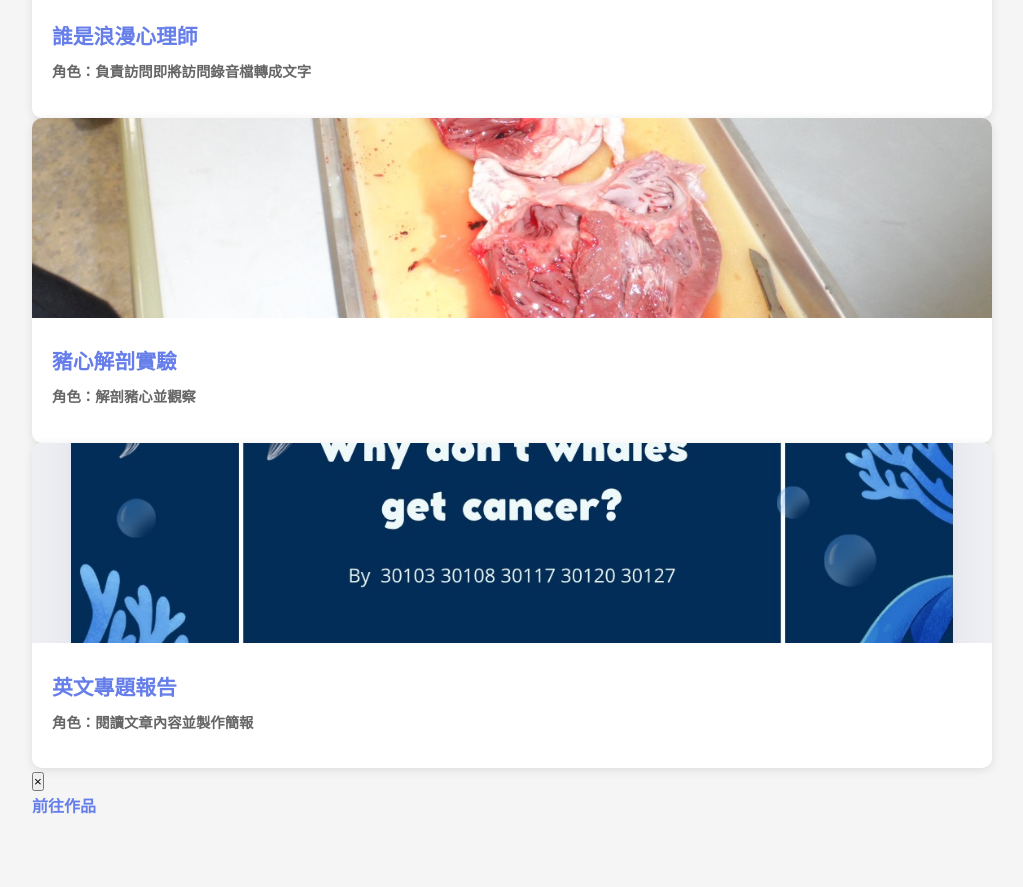
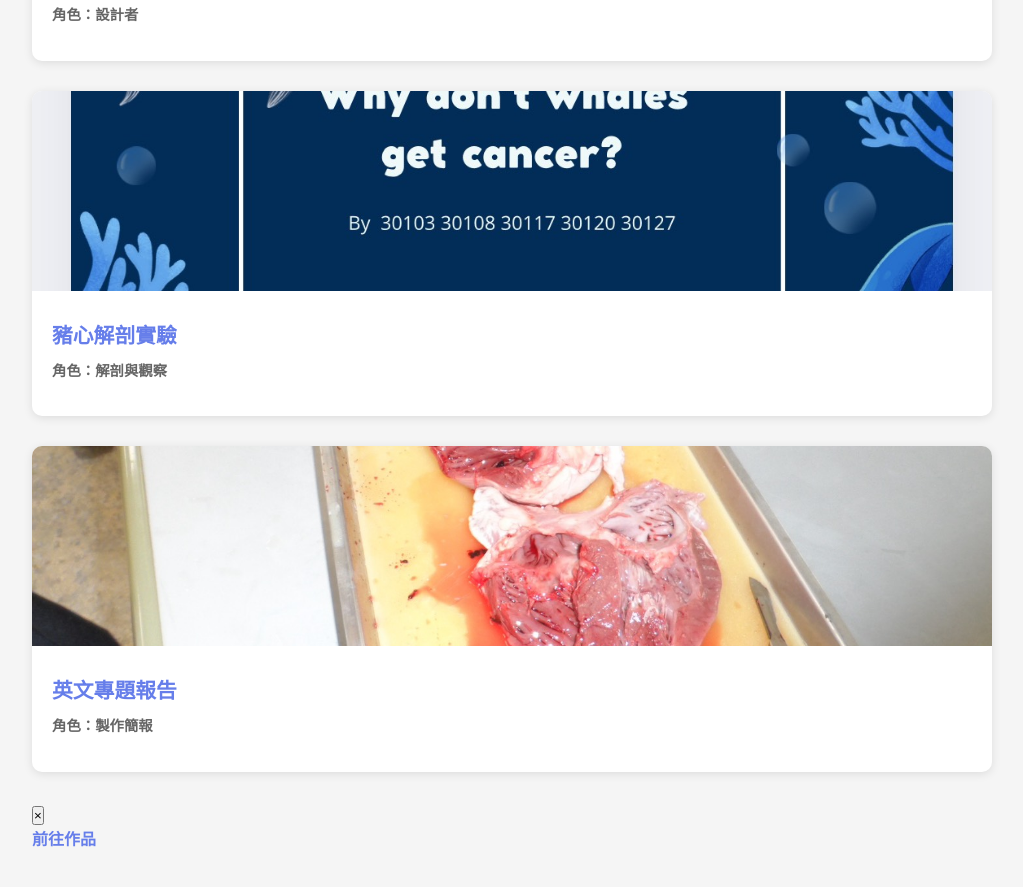
Before and after one commit to luchiaowei/portfolio-, a plain HTML site: page index.html in a window 1280 px wide. Shown: the part 1906-2793 px from the top of the page, without its empty margins (128-1151 px from the left). Drawn offline with Linux system fonts and the light colour scheme.

Commit message:
feat: complete portfolio with projects, skills, timeline and modal

```diff
--- a/index.html
+++ b/index.html
@@ -30,7 +30,6 @@
                 <p class="title">學生</p>
                 <div class="contact-links">
                     <a href="mailto:414570162@m365.fju.tw">📧 Email</a>
-                    <a href="https://github.com" target="_blank">💻 GitHub</a>
                     <a href="https://www.instagram.com/c.wei_12?igsh=c2dzZWV0ZGtiYnBn&utm_source=qr" target="_blank">📸 Instagram</a>
                     <a href="https://www.threads.com/@c.wei_12?igshid=NTc4MTIwNjQ2YQ==" target="_blank">🧵 Threads</a>
                 </div>
@@ -77,41 +76,44 @@
     </section>
 
     <!-- 專案作品集 -->
+   <!-- ...existing code... -->
 <section class="projects-section" id="projects">
   <h2>專案作品集</h2>
+  <div class="projects-container">
+    <!-- project 1 -->
     <!-- ...existing code... -->
-        <div class="project-card" data-title="誰是浪漫心理師" data-role="負責訪問即將訪問錄音檔轉成文字" data-desc="Canva 設計作品，呈現創意視覺與心理測驗主題" data-link="https://www.canva.com/design/DAGG-9BkXqY/8iJesn5XmUdwHyny5OAhYQ/edit?utm_content=DAGG-9BkXqY&utm_campaign=designshare&utm_medium=link2&utm_source=sharebutton">
-          <a class="project-thumb-link" href="https://www.canva.com/design/DAGG-9BkXqY/8iJesn5XmUdwHyny5OAhYQ/edit?utm_content=DAGG-9BkXqY&utm_campaign=designshare&utm_medium=link2&utm_source=sharebutton" target="_blank" rel="noopener">
+    <div class="project-card" data-title="誰是浪漫心理師" data-role="設計者" data-desc="Canva 設計作品" data-link="https://www.canva.com/design/DAGG-9BkXqY/8iJesn5XmUdwHyny5OAhYQ/">
+      <a class="project-thumb-link" href="https://www.canva.com/design/DAGG-9BkXqY/8iJesn5XmUdwHyny5OAhYQ/" target="_blank" rel="noopener">
         <img src="1.jpg" alt="誰是浪漫心理師" class="project-thumb">
       </a>
       <div class="project-info">
         <h3>誰是浪漫心理師</h3>
-            <p class="role">角色：負責訪問即將訪問錄音檔轉成文字</p>
+        <p class="role">角色：設計者</p>
       </div>
     </div>
 
-        <div class="project-card" data-title="豬心解剖實驗" data-role="解剖豬心並觀察" data-desc="Canva 設計作品，詳細記錄生物實驗過程與發現" data-link="https://www.canva.com/design/DAGkwz4nfQE/EI5UPO1o9QSyXvH8n24TzA/view?utm_content=DAGkwz4nfQE&utm_campaign=designshare&utm_medium=link2&utm_source=uniquelinks&utlId=hd845aec836">
-          <a class="project-thumb-link" href="https://www.canva.com/design/DAGkwz4nfQE/EI5UPO1o9QSyXvH8n24TzA/view?utm_content=DAGkwz4nfQE&utm_campaign=designshare&utm_medium=link2&utm_source=uniquelinks&utlId=hd845aec836" target="_blank" rel="noopener">
-            <img src="2.jpg" alt="豬心解剖實驗" class="project-thumb">
+    <div class="project-card" data-title="豬心解剖實驗" data-role="解剖豬心並觀察" data-desc="實驗記錄" data-link="https://www.canva.com/design/DAGkwz4nfQE/-KaMH_alwc2dYOHh8YQ88Q/">
+      <a class="project-thumb-link" href="https://www.canva.com/design/DAGkwz4nfQE/-KaMH_alwc2dYOHh8YQ88Q/" target="_blank" rel="noopener">
+        <img src="3.jpg" alt="豬心解剖實驗" class="project-thumb">
       </a>
       <div class="project-info">
         <h3>豬心解剖實驗</h3>
-            <p class="role">角色：解剖豬心並觀察</p>
+        <p class="role">角色：解剖與觀察</p>
       </div>
     </div>
 
-        <div class="project-card" data-title="英文專題報告" data-role="設計者" data-desc="閱讀文章內容並製作簡報" data-link="https://www.canva.com/design/DAGkTbjjstQ/Ehh75uYSzXWH2dAEu_hR9w/edit?utm_content=DAGkTbjjstQ&utm_campaign=designshare&utm_medium=link2&utm_source=sharebutton">
-          <a class="project-thumb-link" href="https://www.canva.com/design/DAGkTbjjstQ/Ehh75uYSzXWH2dAEu_hR9w/edit?utm_content=DAGkTbjjstQ&utm_campaign=designshare&utm_medium=link2&utm_source=sharebutton" target="_blank" rel="noopener">
-            <img src="3.jpg" alt="英文專題報告" class="project-thumb">
+    <div class="project-card" data-title="英文專題報告" data-role="製作簡報" data-desc="閱讀並製作英文報告" data-link="https://www.canva.com/design/DAGkTbjjstQ/Ehh75uYSzXWH2dAEu_hR9w/">
+      <a class="project-thumb-link" href="https://www.canva.com/design/DAGkTbjjstQ/Ehh75uYSzXWH2dAEu_hR9w/" target="_blank" rel="noopener">
+        <img src="2.jpg" alt="英文專題報告" class="project-thumb">
       </a>
       <div class="project-info">
         <h3>英文專題報告</h3>
-            <p class="role">角色：閱讀文章內容並製作簡報</p>
+        <p class="role">角色：製作簡報</p>
       </div>
     </div>
 <!-- ...existing code... -->
 
-    <!-- Modal -->
+<!-- Modal：放在 projects 區塊之後，script.js 之前 -->
 <div id="projectModal" class="modal" aria-hidden="true">
   <div class="modal-overlay"></div>
   <div class="modal-content" role="dialog" aria-modal="true">
@@ -127,4 +129,4 @@
 <script src="script.js"></script>
 </body>
 </html>
-<!-- ...existing code... -->
+// ...existing code...
```
Lines whose indentation alone changed are shown as unchanged.
